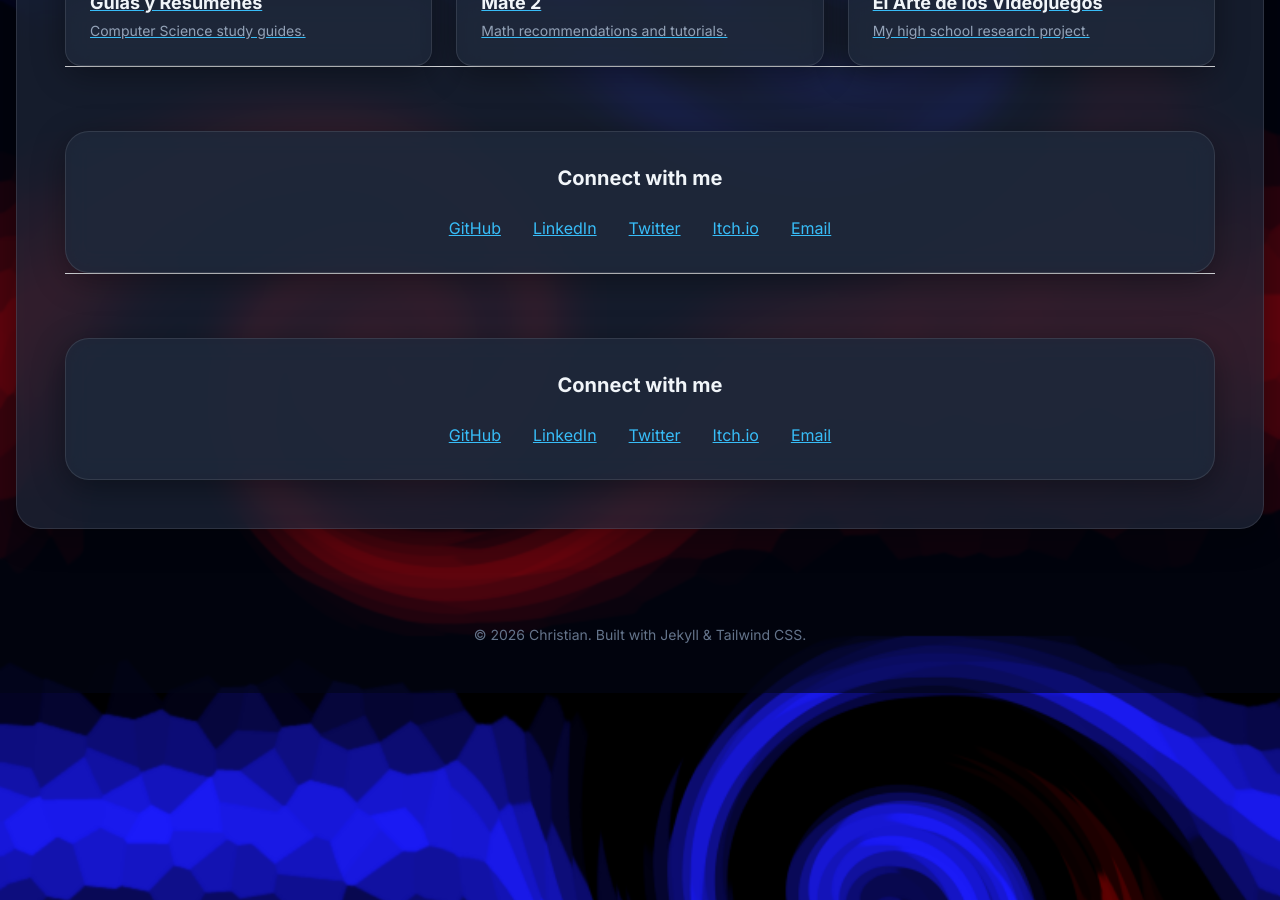
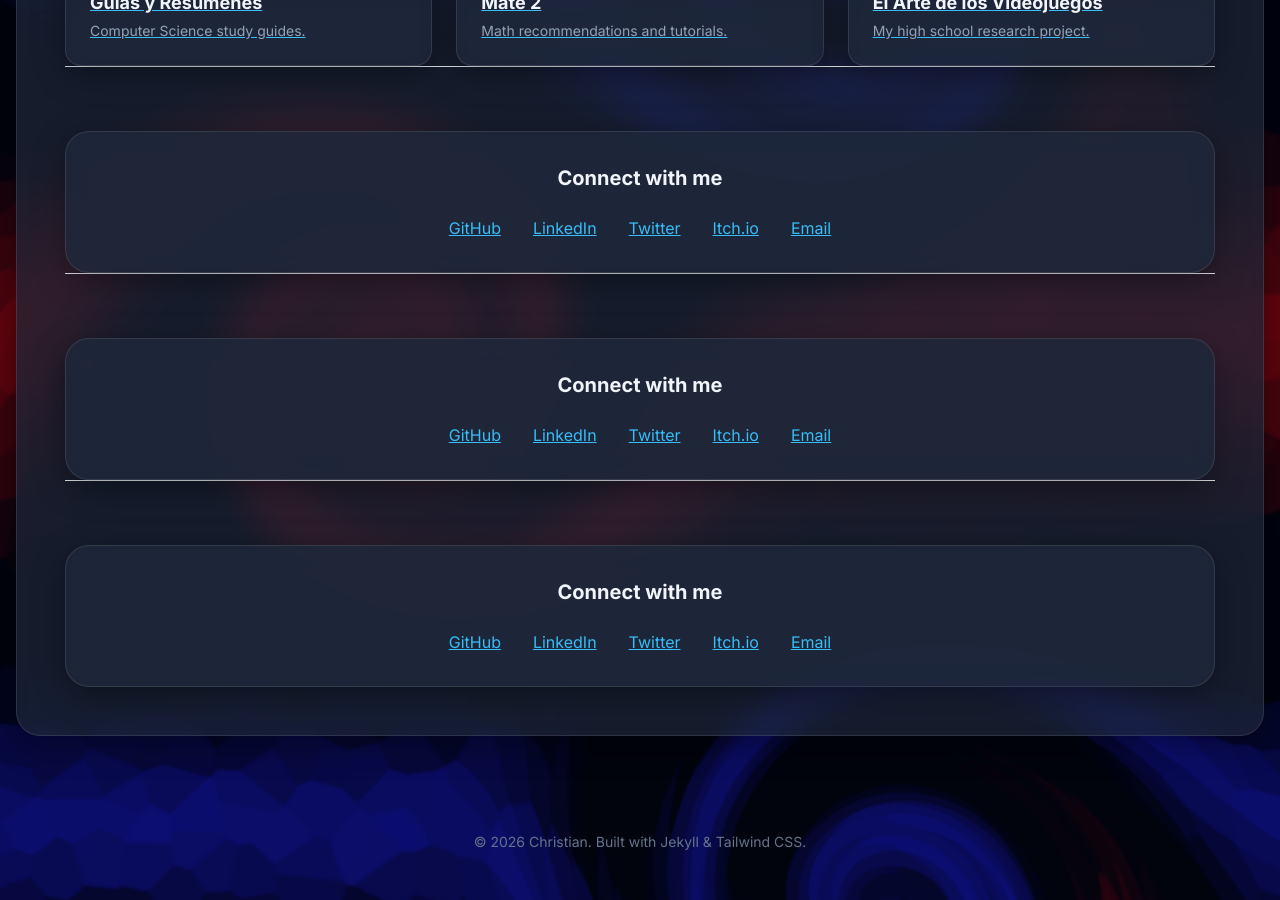
Before and after one commit to maniatic0/maniatic0.github.io, a Jekyll site: the page built from index.md, in a window 1280 px wide and 900 px high, scrolled down 1284 px. Built offline with Jekyll 4.4.1, drawn with Linux system fonts in a browser that asks for light colours; nearby versions of some CDN libraries.

```diff
--- a/index.md
+++ b/index.md
@@ -96,3 +96,27 @@
         </a>
     </div>
 </div>
+
+
+---
+
+<div class="max-w-6xl mx-auto mt-16 glass-card p-8 rounded-3xl">
+    <h3 class="text-white font-bold text-xl mb-6 text-center">Connect with me</h3>
+    <div class="flex flex-wrap justify-center gap-8 text-slate-400">
+        <a href="https://github.com/maniatic0" class="hover:text-sky-400 transition-colors flex items-center gap-2">
+            <span class="font-medium">GitHub</span>
+        </a>
+        <a href="https://ve.linkedin.com/in/christian-oliveros-69a98311a" class="hover:text-sky-400 transition-colors flex items-center gap-2">
+            <span class="font-medium">LinkedIn</span>
+        </a>
+        <a href="https://x.com/CHChistris" class="hover:text-sky-400 transition-colors flex items-center gap-2">
+            <span class="font-medium">Twitter</span>
+        </a>
+        <a href="https://maniatico.itch.io/" class="hover:text-sky-400 transition-colors flex items-center gap-2">
+            <span class="font-medium">Itch.io</span>
+        </a>
+        <a href="mailto:christianol_work@outlook.com" class="hover:text-sky-400 transition-colors flex items-center gap-2">
+            <span class="font-medium">Email</span>
+        </a>
+    </div>
+</div>
```
